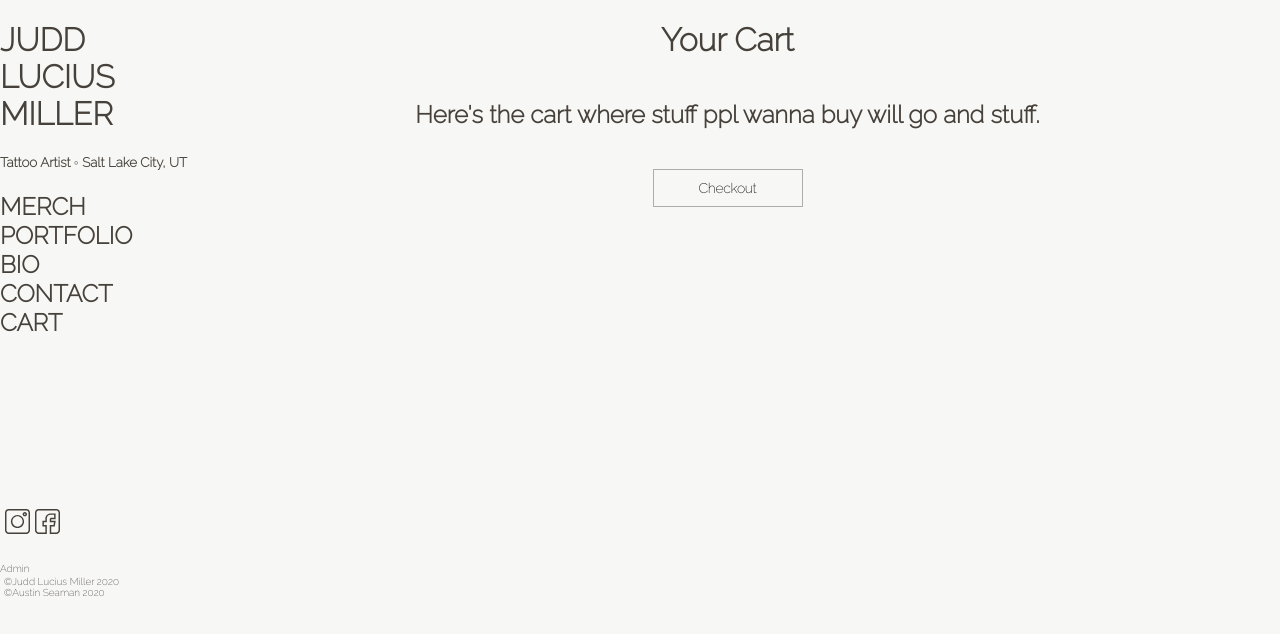
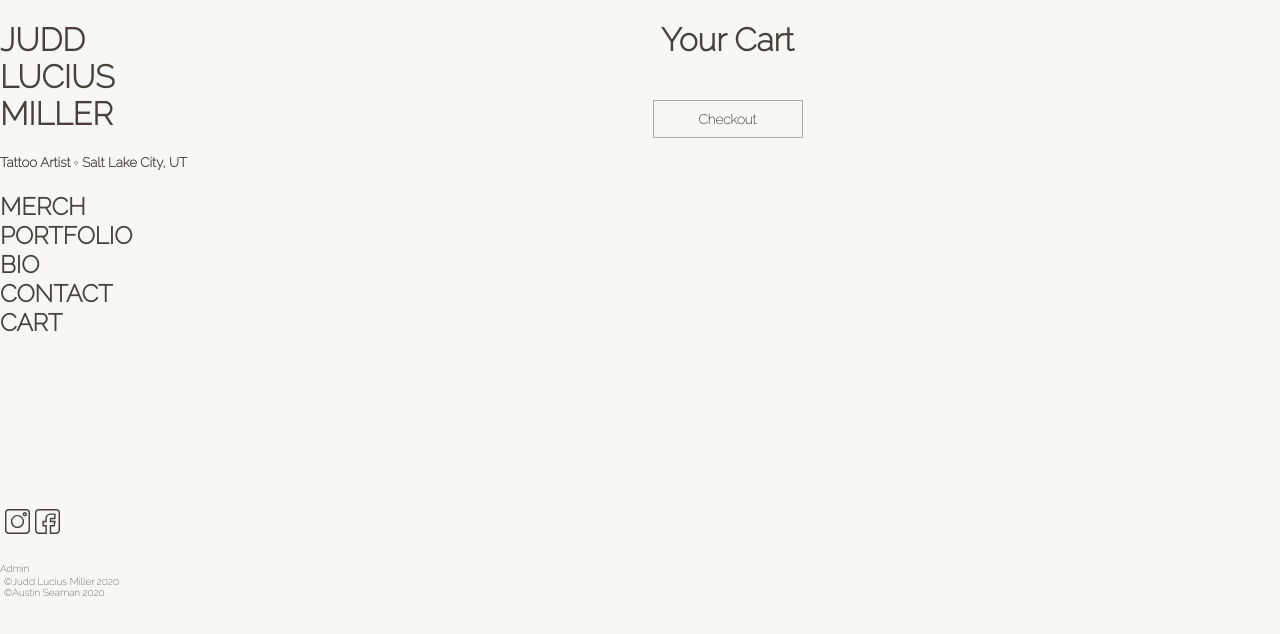
Before and after one commit to austinseaman/JuddMiller, a React (Create React App) app in the folder client/: page /cart in a window 1280 px wide. Shown: the top 634 px of the page. Built offline with nearby package versions, Linux system fonts and the light colour scheme; a web font is replaced by a local one.

Commit message:
done testing a thing

```diff
--- a/client/src/Cart.js
+++ b/client/src/Cart.js
@@ -4,7 +4,6 @@ export default function Cart() {
     return (
         <div className='cart-main'>
             <h1>Your Cart</h1>
-            <h2>Here's the cart where stuff ppl wanna buy will go and stuff.</h2>
             <button className="btn">Checkout</button>
         </div>
     )
```
